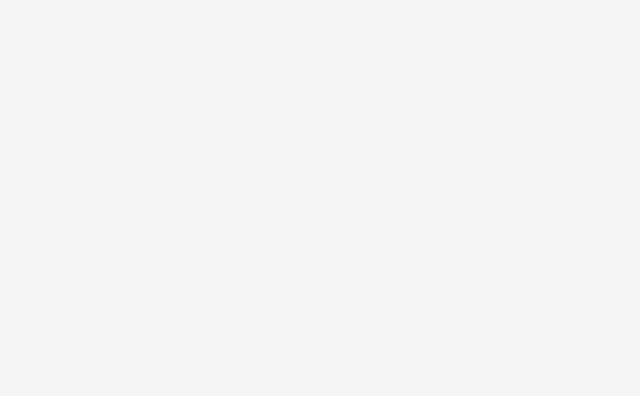
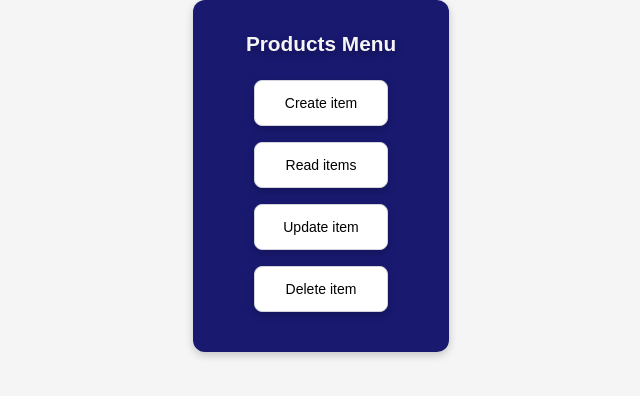
Before and after one commit to marcelopetroni/Gerenciamento-estoque, a React (Vite) app: page / in a window 1280 px wide. Before the commit this address had no page. Shown: the top 396 px of the page, without its empty margins (319-959 px from the left). Built offline with nearby package versions, Linux system fonts and the light colour scheme.

Commit message:
menu inicial

```diff
--- a/src/components/page structure/MainContent.jsx
+++ b/src/components/page structure/MainContent.jsx
@@ -1,5 +1,12 @@
 import React from 'react';
 import '../../styles/MainContent.sass';
+import Card from '../../components/Card';
+import Table from '../../components/Table';
+import Create from '../../pages/create/Create';
+import Read from '../../pages/read/Read';
+import Update from '../../pages/update/Update';
+import Delete from '../../pages/delete/Delete';
+import MainMenu from '../../pages/main menu/MainMenu';
 import { BrowserRouter as Router, Routes, Route } from 'react-router-dom';
 
 const MainContent = () => {
@@ -7,6 +14,46 @@ const MainContent = () => {
     <Router>
       <main>
         <Routes >
+          {/* Main Menu */}
+        <Route
+            path = "/"
+            element = { <Card content = {<MainMenu/>}/>}
+        />
+
+          {/* Create */}
+        <Route
+            path = "/Create"
+            element = { <Card content = {<Create/>}/>}
+        />
+
+          {/* Read */}
+        <Route
+            path = "/Read"
+            element = {
+            <>
+                <div className="read-containers">
+                  <div className="card-read">
+                    <Card content = {<Read/>}/>
+                  </div>
+                  <div className="card-table">
+                    <Table/>
+                  </div>
+                </div>
+            </>}
+        />
+
+          {/* Update */}
+        <Route className = "teste"
+            path = "/Update"
+            element = { <Card content = {<Update/>}/>}
+        />
+
+          {/* Delete */}
+        <Route
+            path = "/Delete"
+            element = { <Card content = {<Delete/>}/>}
+        />
+
         </Routes>
       </main>
     </Router>
--- /dev/null
+++ b/src/pages/main menu/MainMenu.jsx
@@ -0,0 +1,27 @@
+import React from 'react';
+import { Link } from 'react-router-dom';
+import '../main menu/MainMenu.sass';
+
+const MainMenu = () => {
+  return (
+    <div className="main-menu-container">
+        <h3 className='menu-title'>Products Menu</h3>
+        <div className="buttons">
+            <button className="menu-button">
+              <Link to = '/Create' style={{textDecoration: "none", color: "#000"}} >Create item</Link>
+            </button>
+            <button className="menu-button">
+              <Link to = '/Read' style={{textDecoration: "none", color: "#000"}}>Read items</Link>
+            </button>
+            <button className="menu-button">
+              <Link to = '/Update' style={{textDecoration: "none", color: "#000"}}>Update item</Link>
+              </button>
+            <button className="menu-button">
+              <Link to = '/Delete' style={{textDecoration: "none", color: "#000"}}>Delete item</Link>
+            </button>
+        </div>
+    </div>
+  )
+}
+
+export default MainMenu;
--- /dev/null
+++ b/src/pages/main menu/MainMenu.sass
@@ -0,0 +1,32 @@
+.menu-title
+    font-size: 1.3rem
+    display: flex
+    flex-direction: column
+    align-items: center
+    margin-bottom: 1rem
+    color: #f5f5f5
+    text-shadow: 0 3px 8px rgba(0, 0, 0, 0.3)
+
+.buttons
+    flex-direction: column
+    display: flex
+
+.menu-button
+    font-family: 'Manrope', sans-serif
+    font-weight: 500
+    align-items: center
+    justify-content: center
+    background-color: #ffffff
+    border: 1px solid rgb(209,213,219)
+    border-radius: 0.5rem
+    font-size: 0.875rem
+    line-height: 1.25rem
+    padding: 0.75rem 1rem
+    margin: 0.5rem
+    text-align: center
+    cursor: pointer
+    user-select: none
+    box-shadow: 0 3px 8px rgba(0, 0, 0, 0.2)
+
+.menu-button:hover
+    background-color: #f5f5f5
```
